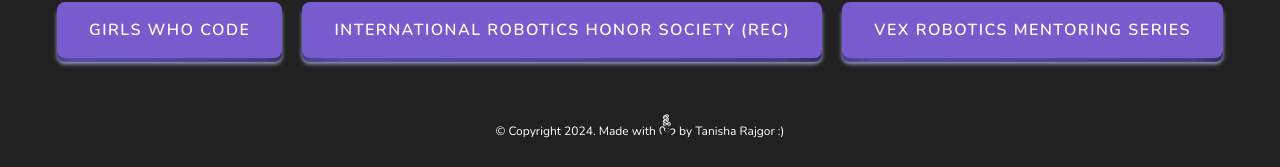
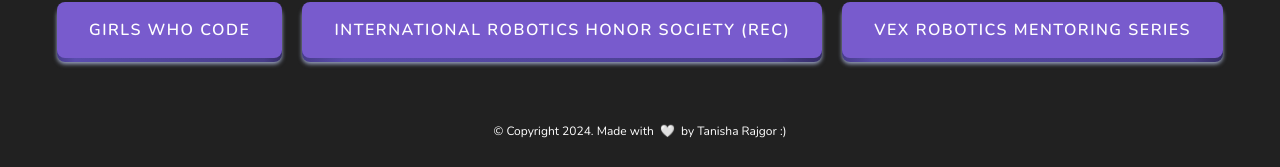
Before and after one commit to tanisharajgor/digital-portfolio, a React (Create React App) app: page / in a window 1280 px wide. Shown: the part 2976-3143 px from the top of the page. Built offline with nearby package versions, Linux system fonts and the light colour scheme.

Commit message:
Updated invalid char on footer.

```diff
--- a/src/App.js
+++ b/src/App.js
@@ -601,12 +601,12 @@
           style={{
             marginTop: "15px",
             padding: "30px",
-            fontFamily: "Nunito",
+            fontFamily: "Nunito, sans-serif, emoji",
             fontSize: "12px",
             color: "white"
           }}
         >
-          © Copyright 2024. Made with ᡣ𐭩ྀིྀིྀི by Tanisha Rajgor :)
+          © Copyright 2024. Made with &nbsp;🤍&nbsp; by Tanisha Rajgor :)
         </p>
       </header>
     </div>
```
